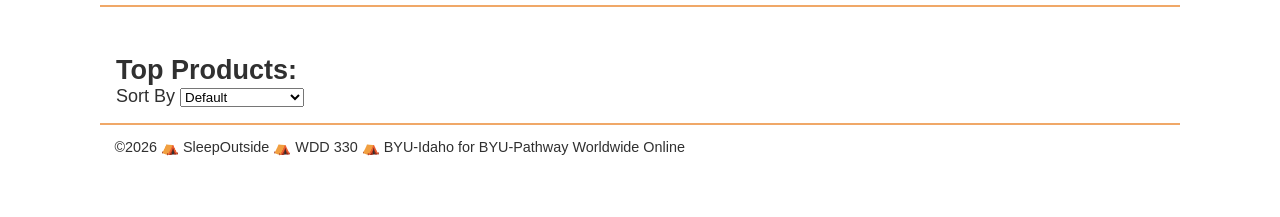
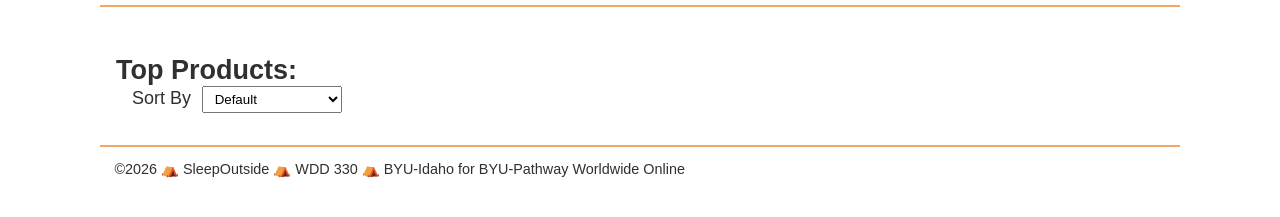
Before and after one commit to ItachiUchija707/wdd330-sleepoutside, a website built with Vite: page src/product_listing/index.html in a window 1280 px wide. Shown: the part 71-288 px from the top of the page. Built offline with nearby package versions, Linux system fonts and the light colour scheme; no server answers; files whose address does not match are found by name.

Commit message:
Add sorting label and select styling

```diff
--- a/src/css/style.css
+++ b/src/css/style.css
@@ -227,6 +227,16 @@ button {
   font-size: 1em;
 }
 
+.sort-label {
+  display: block;
+  margin: 0 1rem 1rem;
+}
+
+#sort-select {
+  margin-left: 0.35rem;
+  padding: 0.25rem 0.5rem;
+}
+
 /* discount section styling */
 .discount-section {
   position: absolute;
```
